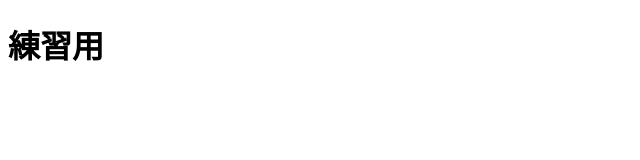
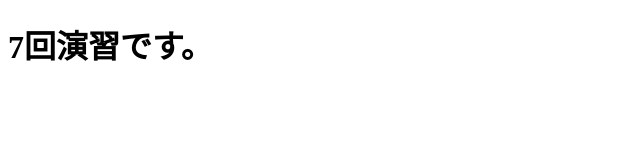
Before and after one commit to naganeyama/merge-practice, a plain HTML site: page skill.html in a window 1280 px wide. Shown: the whole page, without its empty margins (0-640 px from the left). Drawn offline with Linux system fonts and the light colour scheme.

Commit message:
skill.htmlを書き換え

```diff
--- a/skill.html
+++ b/skill.html
@@ -6,6 +6,6 @@
     <title>Document</title>
 </head>
 <body>
-    <h1>練習用</h1>
+    <h1>7回演習です。</h1>
 </body>
 </html>
```
